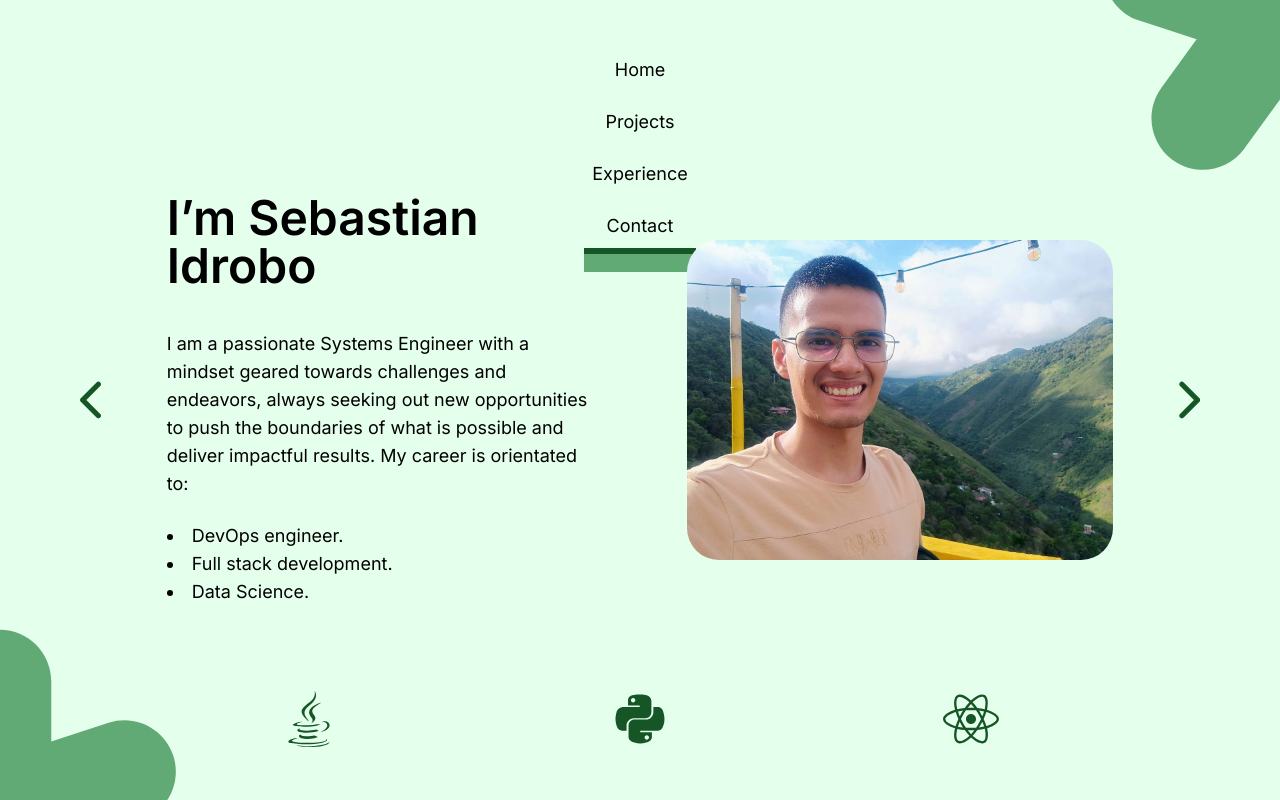
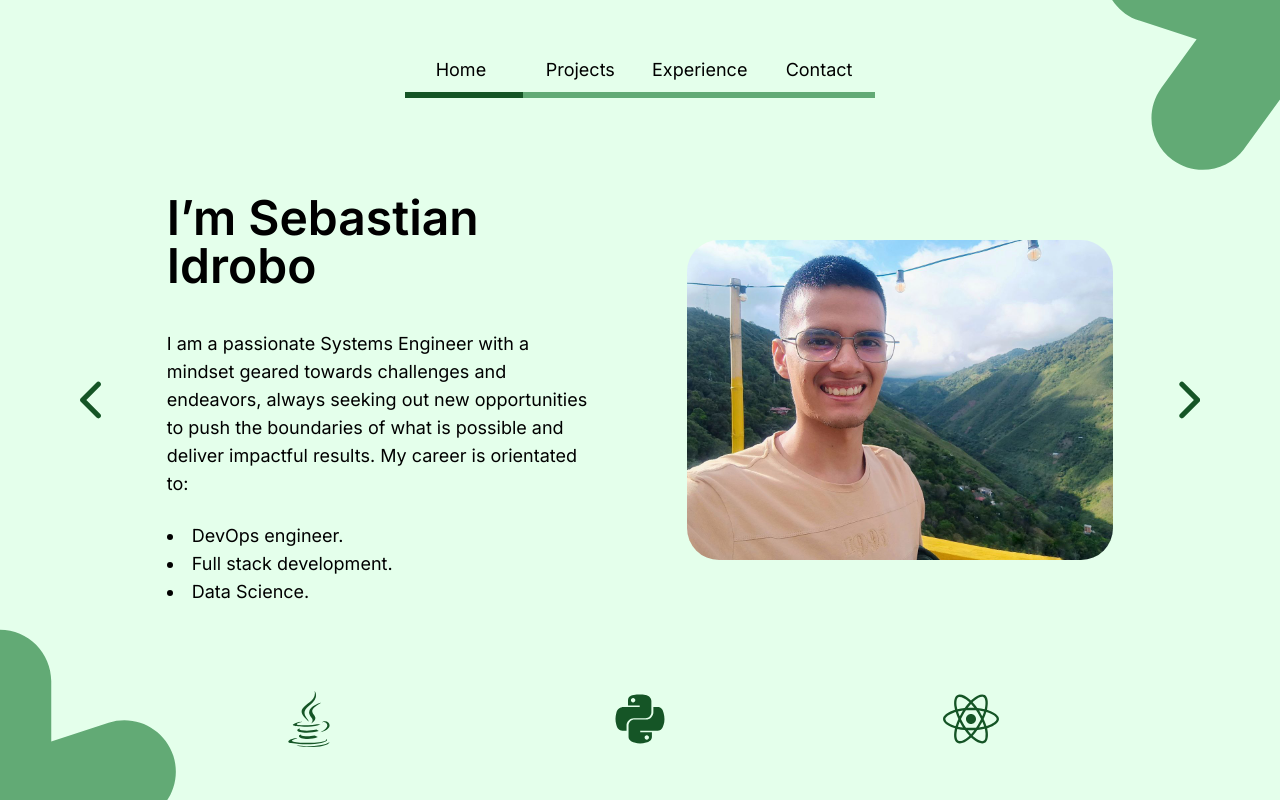
Before and after one commit to Seb0927/seb0927.github.io, a React (Vite) app: page / in a window 1280 px wide. Built offline with nearby package versions, Linux system fonts and the light colour scheme.

Commit message:
fix: for 'n' sections in the header, there will be 'n' divisions now working.
- This works until 6 sections

```diff
--- a/src/components/background/Header.jsx
+++ b/src/components/background/Header.jsx
@@ -1,5 +1,12 @@
 function Header(props) {
-  console.log(props.sections)
+  const gridColumnsVariants = {
+    1: 'grid-cols-1',
+    2: 'grid-cols-2',
+    3: 'grid-cols-3',
+    4: 'grid-cols-4',
+    5: 'grid-cols-5',
+    6: 'grid-cols-6',
+  }
 
   const sections = props.sections.map((section) => {
     return (
@@ -12,13 +19,13 @@ function Header(props) {
   const backgrounds = props.sections.map((section) => {
     if (section == 'Home'){
       return (
-        <div className="h-1.5 bg-green-dark">
+        <div key={section} className="h-1.5 bg-green-dark">
         </div>
       )
     }
 
     return (
-      <div className="h-1.5 bg-green-light">
+      <div key={section}className="h-1.5 bg-green-light">
       </div>
     )
   })
@@ -27,10 +34,10 @@ function Header(props) {
 
   return (
     <div>
-      <div className={`grid grid-cols-${props.sections.length} gap-2`}>
+      <div className={`grid ${gridColumnsVariants[props.sections.length]} gap-2`}>
         {sections}
       </div>
-      <div className={`grid grid-cols-${props.sections.length}`}>
+      <div className={`grid ${gridColumnsVariants[props.sections.length]}`}>
         {backgrounds}
       </div>
     </div>
```
